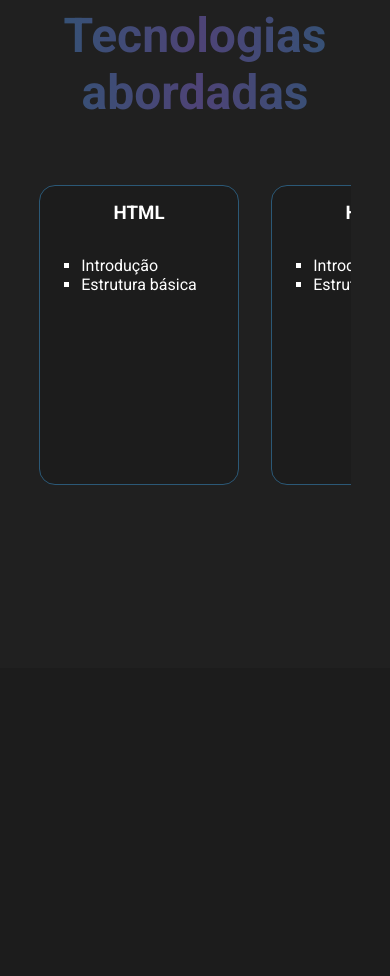
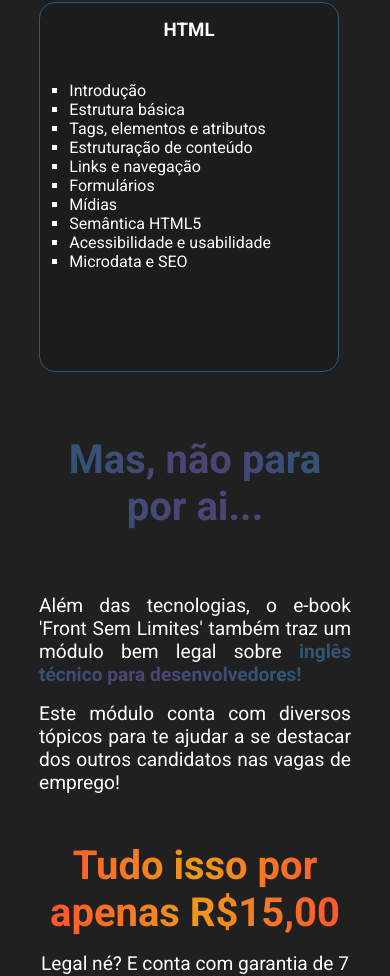
Before and after one commit to JotaADev/front_sem_limites, a React (Create React App) app: page / in a window 390 px wide. Shown: the part 1020-1996 px from the top of the page. Before the commit the page ends 1688 px from the top, so only its background shows below. Built offline with nearby package versions, Linux system fonts and the light colour scheme.

Commit message:
Ajustes de responsividade e novos conteúdos

```diff
--- a/src/components/LanguageCard/LanguageCard.css
+++ b/src/components/LanguageCard/LanguageCard.css
@@ -4,7 +4,7 @@
     align-items: center;
     padding: 1rem;
     border-radius: 1rem;
-    min-width: 200px;
+    min-width: 300px;
     min-height: 300px;
     margin-right: 2rem;
     background-color: #1C1C1C;
@@ -13,7 +13,6 @@
 }
 
 .LanguageCardContent:hover {
-
     background-color: #2b5876;
 }
 
@@ -22,5 +21,7 @@
 }
 
 .LanguageCardContent ul {
+    width: 90%;
     list-style: square;
+    margin: 0.5rem;
 }
--- a/src/components/LanguageCard/LanguageCard.js
+++ b/src/components/LanguageCard/LanguageCard.js
@@ -1,14 +1,15 @@
 import React from 'react';
 import './LanguageCard.css';
 
-const LanguageCard = () => {
+const LanguageCard = ({language, topics}) => {
     return (
     <>
         <div className='LanguageCardContent'>
-            <h3>HTML</h3>
+            <h3>{language}</h3>
             <ul>
-                <li>Introdução</li>
-                <li>Estrutura básica</li>
+                {topics.map((topic) => (
+                    <li key={topic}>{topic}</li>
+                ))}
             </ul>
         </div>
     </>
--- a/src/pages/HomePage/HomePage.css
+++ b/src/pages/HomePage/HomePage.css
@@ -87,7 +87,7 @@
     }
 
     .HomeImageBook {
-        width: 50%;
+        width: 40%;
         margin: 1rem auto;
     }
 
--- a/src/pages/HomePage/HomePage.js
+++ b/src/pages/HomePage/HomePage.js
@@ -14,7 +14,10 @@
                   <h1>Este e-book é perfeito para você!</h1>
                   <p>Um guia prático e completo para todos os níveis de desenvolvedores front-end.</p>
                   <div>
-                    <button className="HomeBtnBuyNow">Adquira agora</button>
+                    <button
+                      onClick={() => {window.open('https://pay.hotmart.com/I81175042L');}}
+                      className="HomeBtnBuyNow">Adquira agora
+                    </button>
                     <button  onClick={downToLearnMore} className="HomeBtnLearnMore">Saiba mais</button>
                   </div>
               </div>
--- a/src/pages/ProductInfo/ProductInfo.css
+++ b/src/pages/ProductInfo/ProductInfo.css
@@ -3,7 +3,6 @@
     flex-direction: column;
     align-items: center;
     justify-content: center;
-    height: 100vh;
     background-color: #202020;
 }
 
@@ -22,3 +21,69 @@
     flex-wrap: nowrap;
     width: 80%;
 }
+
+.ProductInfoAdditional {
+    display: flex;
+    flex-direction: column;
+    width: 80%;
+    margin-bottom: 2rem;
+}
+
+.ProductInfoAdditional h3 {
+    margin-bottom: 4rem;
+    font-size: 2.5rem;
+    text-align: center;
+    background-image: linear-gradient(to right, #2b5876 0%, #4e4376  51%, #2b5876  100%);
+    background-clip: text;
+    -webkit-background-clip: text;
+    color: transparent;
+}
+
+.ProductInfoAdditional p {
+    color: #FFFFFF;
+    text-align: justify;
+    margin-bottom: 1rem;
+    font-size: 1.2rem;
+}
+
+.ProductInfoAdditional p.ProductInfoGaranty {
+    text-align: center;
+    margin-bottom: 3rem;
+}
+
+.ProductInfoAdditional strong {
+    background-image: linear-gradient(to right, #2b5876 0%, #4e4376  51%, #2b5876  100%);
+    background-clip: text;
+    -webkit-background-clip: text;
+    color: transparent;
+}
+
+.ProductInfoAdditional h3.ProductInfoPrice {
+    margin-top: 2rem;
+    margin-bottom: 1rem;
+    background-image: linear-gradient(to right, #FF512F 0%, #F09819  51%, #FF512F  100%);
+}
+
+.ProductInfoAdditional button {
+    width: 60%;
+    margin: 0 auto;
+    background-image: linear-gradient(to right, #2b5876 0%, #4e4376  51%, #2b5876  100%);
+    background-size: 200% auto;
+    color: white;
+    font-size: 1.5rem;
+    border: none;
+    border-radius: 1rem;
+    padding: 1rem;
+    text-transform: uppercase;
+}
+
+.ProductInfoAdditional button:hover {
+    cursor: pointer;
+    background-image: linear-gradient(to right, #e52d27 0%, #b31217  51%, #e52d27  100%);
+}
+
+@media (max-width: 1023px) {
+    .ProductInfoAdditional button {
+        width: 100%;
+    }
+}
--- a/src/pages/ProductInfo/ProductInfo.js
+++ b/src/pages/ProductInfo/ProductInfo.js
@@ -2,26 +2,87 @@
 import ScrollContainer from 'react-indiana-drag-scroll';
 import LanguageCard from '../../components/LanguageCard/LanguageCard';
 import './ProductInfo.css';
+
+const languageObjects = [
+    {
+        lang: 'HTML',
+        topics: ['Introdução', 'Estrutura básica','Tags, elementos e atributos', 'Estruturação de conteúdo',
+        'Links e navegação', 'Formulários', 'Mídias', 'Semântica HTML5', 'Acessibilidade e usabilidade',
+        'Microdata e SEO']
+    },
+    {
+        lang: 'CSS',
+        topics: ['Introdução', 'Seletores básicos','Propriedades de estilo', 'Box Model',
+        'Display e posicionamento', 'Unidades de medida', 'Flexbox e alinhamento', 'Grid Layout',
+        'Animations e Transitions']
+    },
+    {
+        lang: 'JavaScript',
+        topics: ['Introdução', 'Variáveis, tipos de dados e operadores','Condicionais: if, else if e switch',
+        'Loops: for, while e do-while', 'Funções', 'Arrays e objetos', 'Escopo de variáveis',
+        'Tratamento de erros', 'Programação assíncrona', 'Manipulação do DOM', 'Eventos',
+        'APIs de terceiros']
+    },
+    {
+        lang: 'React',
+        topics: ['Introdução', 'JSX', 'Componentes', 'Props e state', 'Eventos e métodos', 'Lifecycle methods',
+        'Hooks', 'Context API', 'Redux e gerenciamento de estado']
+    },
+    {
+        lang: 'Vue.js',
+        topics: ['Introdução', 'Diretivas: v-if, v-for e v-bind', 'Componentes', 'Props e events',
+        'Computed properties e watchers', 'Lifecycle hooks', 'Mixins', 'Vuex e gerenciamento de estado',
+        'Server-side rendering']
+    },
+    {
+        lang: 'Angular',
+        topics: ['Introdução', 'Componentes', 'Template syntax', 'Data binding', 'Services e DI',
+        'Pipes e directives', 'RxJS', 'Routing', 'Observables e reactive programming']
+    },
+    {
+        lang: 'Typescript',
+        topics: ['Introdução', 'Instalação e configuração do Typescript', 'Uso de tipos básicos',
+        'Tipos de dados avançados', 'Funções', 'Interfaces', 'Classes', 'Generics', 'Namespaces e modules']
+    },
+    {
+        lang: 'Git e GitHub',
+        topics: ['Introdução', 'Comandos básicos do Git', 'Uso do GitHub', 'Branches', 'Resolução de conflitos',
+        'Uso de tags', 'Uso de Git em equipe']
+    },
+    {
+        lang: 'Mobile com React Native',
+        topics: ['Introdução', 'Criação de projeto', 'Estrutura básica', 'Criação de componentes básicos',
+        'Estilização básica dos componentes', 'Navegação entre telas', 'Requisições HTTP',
+        'Manipulação de formulários', 'Uso de componentes externos', 'Gerenciamento de estado',
+        'Animações', 'Uso de módulos nativos', 'Deploy de um aplicativo']
+    }
+];
 
 class ProductInfo extends Component {
     render() {
         return (
             <section id='ProductInfo' className='ProductInfoContent'>
                 <h2>Tecnologias abordadas</h2>
-                <ScrollContainer hideScrollbars style={{width: '80%'}}>
+                <ScrollContainer hideScrollbars style={{width: '80%', marginBottom: '4rem'}}>
                     <div className='ProductInfoBoxLanguages'>
-                        <LanguageCard/>
-                        <LanguageCard/>
-                        <LanguageCard/>
-                        <LanguageCard/>
-                        <LanguageCard/>
-                        <LanguageCard/>
-                        <LanguageCard/>
-                        <LanguageCard/>
-                        <LanguageCard/>
-                        <LanguageCard/>
+                        {languageObjects.map((language) => (
+                            <LanguageCard key={language.lang}
+                                language={language.lang}
+                                topics={language.topics}
+                            />
+                        ))}
                     </div>
                 </ScrollContainer>
+                <div className='ProductInfoAdditional'>
+                    <h3>Mas, não para por ai...</h3>
+                    <p>Além das tecnologias, o e-book 'Front Sem Limites' também traz um módulo bem legal sobre <strong>inglês técnico para desenvolvedores!</strong></p>
+                    <p>Este módulo conta com diversos tópicos para te ajudar a se destacar dos outros candidatos nas vagas de emprego!</p>
+                    <h3 className='ProductInfoPrice'>Tudo isso por apenas R$15,00</h3>
+                    <p className='ProductInfoGaranty'>Legal né? E conta com garantia de 7 dias caso você não curta o conteúdo do e-book!</p>
+                    <button
+                        onClick={() => {window.open('https://pay.hotmart.com/I81175042L');}}>Adquira agora
+                    </button>
+                </div>
             </section>
         )
     }
```
